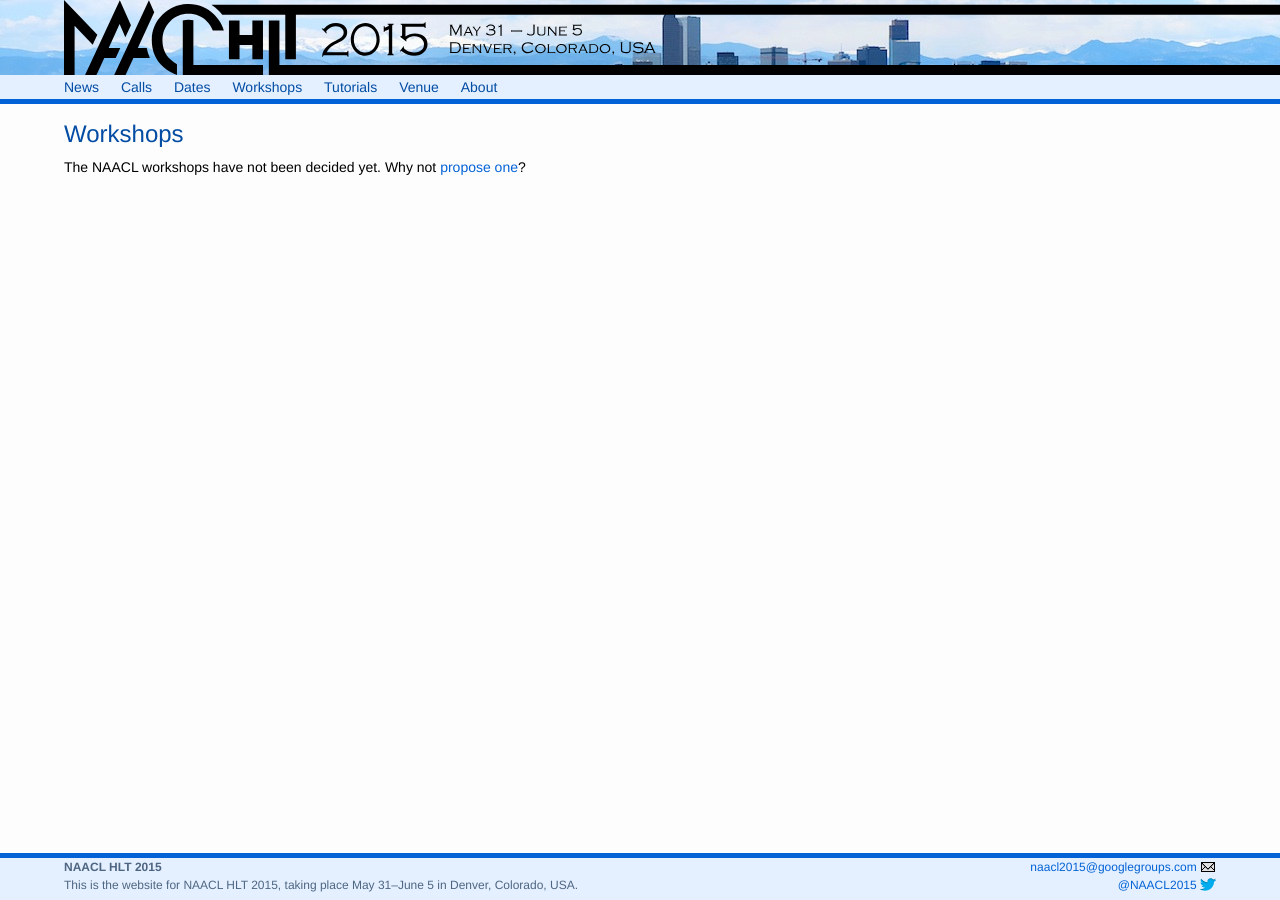
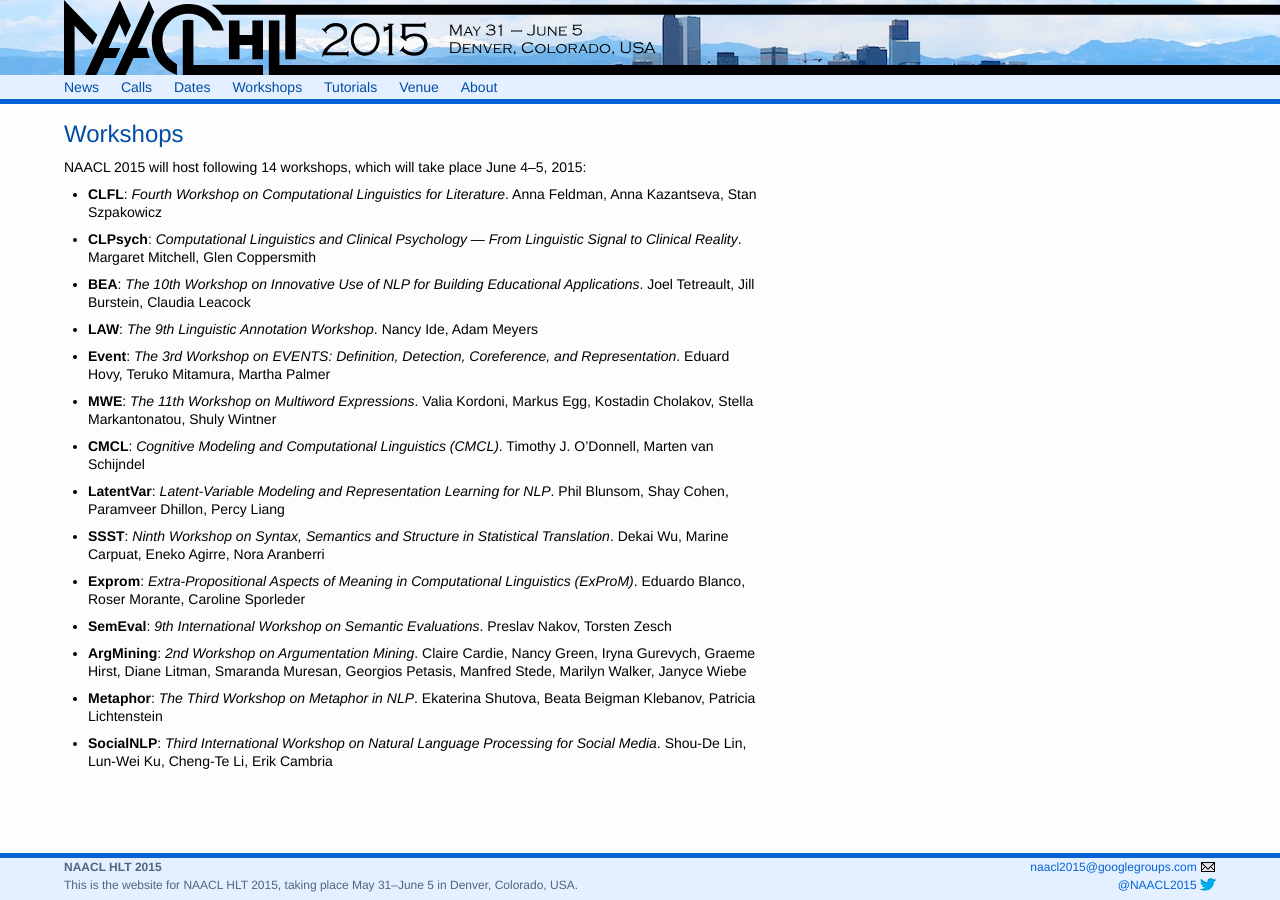
Before and after one commit to naacl-org/naacl-hlt-2015, a Jekyll site: the page built from workshops.md, in a window 1280 px wide. Built offline with Jekyll 4.4.1, drawn with Linux system fonts in a browser that asks for light colours.

Commit message:
Information about the accepted workshops

```diff
--- a/workshops.md
+++ b/workshops.md
@@ -4,4 +4,32 @@ title: Workshops
 
 # Workshops
 
-The NAACL workshops have not been decided yet. Why not [propose one](call-for-workshops.html)?
+NAACL 2015 will host following 14 workshops, which will take place June 4–5, 2015:
+
++ **CLFL**: *Fourth Workshop on Computational Linguistics for Literature*. Anna Feldman, Anna Kazantseva, Stan Szpakowicz
+
++ **CLPsych**: *Computational Linguistics and Clinical Psychology — From Linguistic Signal to Clinical Reality*. Margaret Mitchell, Glen Coppersmith
+
++ **BEA**: *The 10th Workshop on Innovative Use of NLP for Building Educational Applications*. Joel Tetreault, Jill Burstein, Claudia Leacock
+
++ **LAW**: *The 9th Linguistic Annotation Workshop*. Nancy Ide, Adam Meyers
+
++ **Event**: *The 3rd Workshop on EVENTS: Definition, Detection, Coreference, and Representation*. Eduard Hovy, Teruko Mitamura, Martha Palmer
+
++ **MWE**: *The 11th Workshop on Multiword Expressions*. Valia Kordoni, Markus Egg, Kostadin Cholakov, Stella Markantonatou, Shuly Wintner
+
++ **CMCL**: *Cognitive Modeling and Computational Linguistics (CMCL)*. Timothy J. O’Donnell, Marten van Schijndel
+
++ **LatentVar**: *Latent-Variable Modeling and Representation Learning for NLP*. Phil Blunsom, Shay Cohen, Paramveer Dhillon, Percy Liang
+
++ **SSST**: *Ninth Workshop on Syntax, Semantics and Structure in Statistical Translation*. Dekai Wu, Marine Carpuat, Eneko Agirre, Nora Aranberri
+
++ **Exprom**: *Extra-Propositional Aspects of Meaning in Computational Linguistics (ExProM)*. Eduardo Blanco, Roser Morante, Caroline Sporleder
+
++ **SemEval**: *9th International Workshop on Semantic Evaluations*. Preslav Nakov, Torsten Zesch
+
++ **ArgMining**: *2nd Workshop on Argumentation Mining*. Claire Cardie, Nancy Green, Iryna Gurevych, Graeme Hirst, Diane Litman, Smaranda Muresan, Georgios Petasis, Manfred Stede, Marilyn Walker, Janyce Wiebe
+
++ **Metaphor**: *The Third Workshop on Metaphor in NLP*. Ekaterina Shutova, Beata Beigman Klebanov, Patricia Lichtenstein
+
++ **SocialNLP**: *Third International Workshop on Natural Language Processing for Social Media*. Shou-De Lin, Lun-Wei Ku, Cheng-Te Li, Erik Cambria
```
Also changed, not shown: _posts/2014-11-10-accepted-workshops.md (added, +6 -0 lines), index.md (+1 -0 lines).
